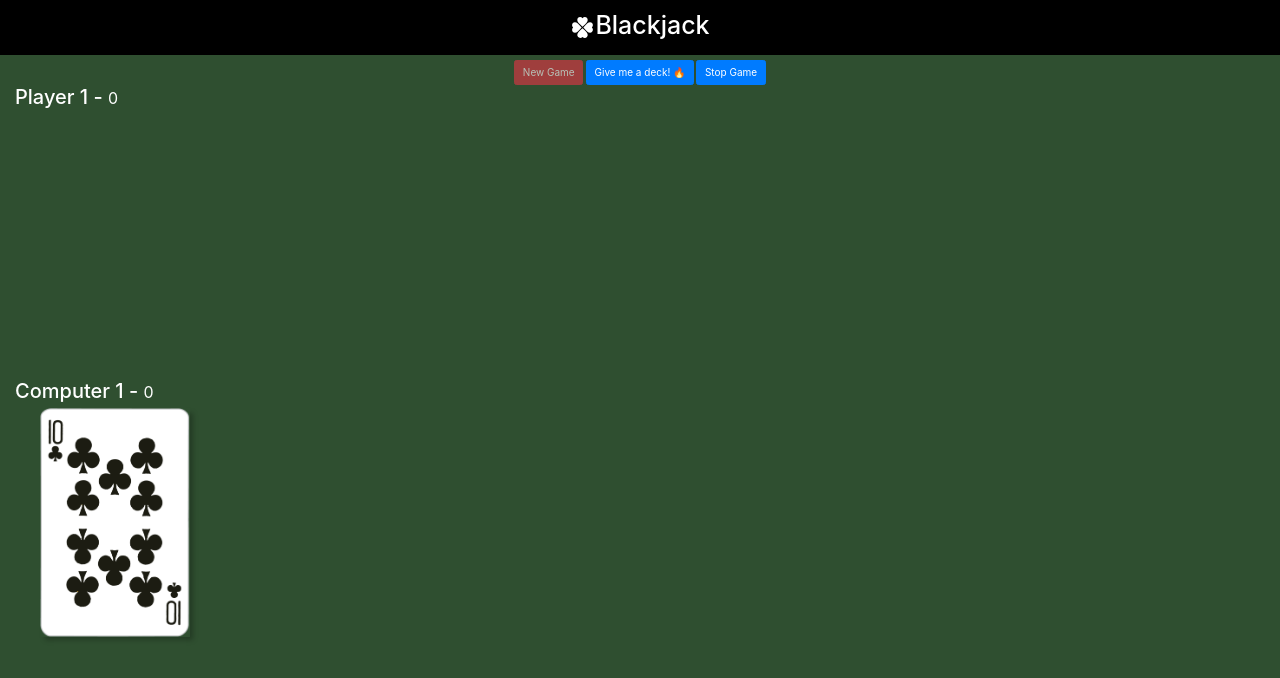
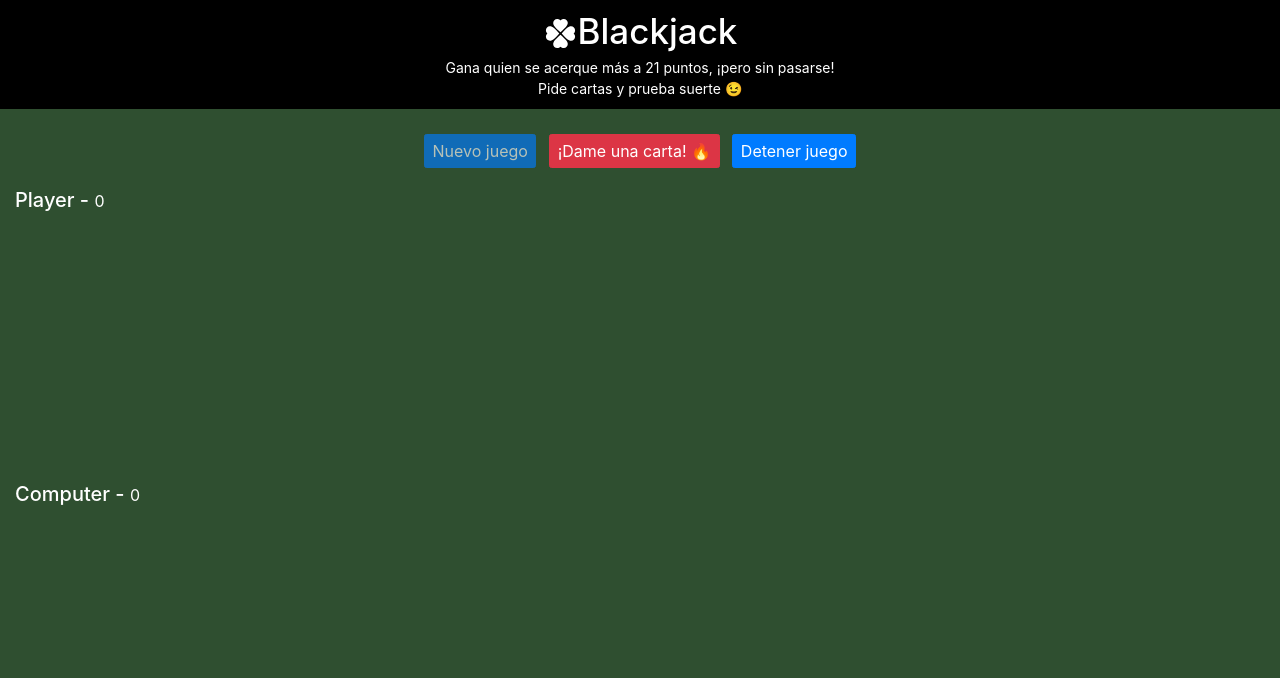
Before and after one commit to dsotilloi/blackjack-game, a plain HTML site: page index.html in a window 1280 px wide. Drawn offline with nearby package versions, Linux system fonts and the light colour scheme.

Commit message:
Actualización de título y botones del juego

```diff
--- a/assets/css/styles.css
+++ b/assets/css/styles.css
@@ -15,12 +15,37 @@ html {
   overflow: hidden;
 }
 
-.title {
+header {
   background-color: #000000;
   color: #ffffff;
   display: flex;
+  flex-direction: column;
   justify-content: center;
   padding: 1rem;
+}
+
+.title {
+  display: flex;
+  justify-content: center;
+}
+
+.title h1 {
+  font-size: 3.5rem;
+}
+
+.title img {
+  width: 3.5rem;
+}
+
+.summary p {
+  font-size: 1.4rem;
+  margin: 0;
+  text-align: center;
+}
+
+#btnNew, #btnAsk, #btnStop {
+  font-size: 1.6rem;
+  margin: 2rem 0.5rem;
 }
 
 .deck {
--- a/index.html
+++ b/index.html
@@ -10,23 +10,29 @@
 </head>
 <body>
 
-  <header class="title">
-    <img src="./assets/logo/clover_icon.svg" alt="clover">
-    <h1>Blackjack</h1>
+  <header>
+    <section class="title">
+      <img src="./assets/logo/clover_icon.svg" alt="clover">
+      <h1>Blackjack</h1>
+    </section>
+    <section class="summary">
+      <p>Gana quien se acerque más a 21 puntos, ¡pero sin pasarse!</p>
+      <p>Pide cartas y prueba suerte 😉</p>
+    </section>
   </header>
 
   <section class="row mt-2">
     <div class="col text-center test">
-      <button id="btnNew" class="btn btn-danger">New Game</button>
-      <button id="btnAsk" class="btn btn-primary">Give me a deck! <span role="img" aria-label="emoji">🔥</span> </button>
-      <button id="btnStop" class="btn btn-primary">Stop Game</button>
+      <button id="btnNew" class="btn btn-primary">Nuevo juego</button>
+      <button id="btnAsk" class="btn btn-danger">¡Dame una carta! <span role="img" aria-label="emoji">🔥</span> </button>
+      <button id="btnStop" class="btn btn-primary">Detener juego</button>
     </div>
   </section>
 
   <main >
     <section class="row container">
       <div class="col">
-        <h2>Player 1 - <small>0</small></h2>
+        <h2>Player - <small>0</small></h2>
         <div id="playerDecks">
         </div>
       </div>
@@ -34,9 +40,8 @@
 
     <section class="row container mt-4">
       <div class="col">
-        <h2>Computer 1 - <small id="smallComputer">0</small></h2>
+        <h2>Computer - <small id="smallComputer">0</small></h2>
         <div id="computerDecks">
-          <img class="deck" src="./assets/decks/10C.png" alt="deck">
         </div>
       </div>
     </section>
```
